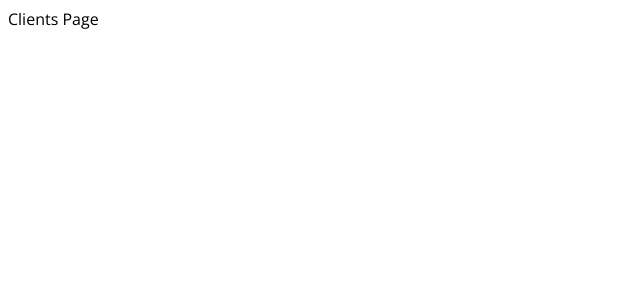
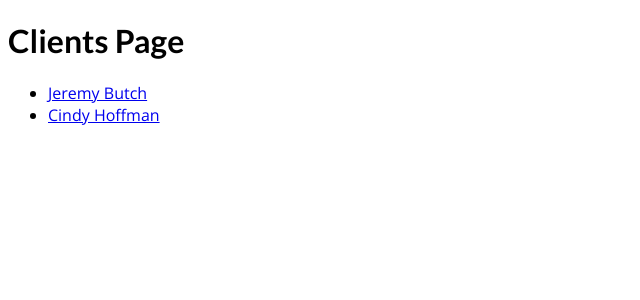
Before and after one commit to julia-joseph/next-learn, a Next.js app: page /clients in a window 1280 px wide. Shown: the top 300 px of the page, without its empty margins (0-640 px from the left). Built offline with nearby package versions, Linux system fonts and the light colour scheme.

Commit message:
clients page - dynamic route navigation

```diff
--- a/pages/clients/index.js
+++ b/pages/clients/index.js
@@ -1,7 +1,27 @@
+import Link from "next/link"
+
 const ClientsPage = () => {
+    const clients = [
+        {
+            id: 'jeremy',
+            name: 'Jeremy Butch'
+        },
+        {
+            id: 'cindy',
+            name: 'Cindy Hoffman'
+        },
+    ];
+
     return (
         <div>
-            Clients Page
+            <h1>Clients Page</h1>
+            <ul>
+                {clients.map(client => (
+                    <li key={client.id}>
+                        <Link href={`/clients/${client.id}`}>{client.name}</Link>
+                    </li>
+                ))}
+            </ul>
         </div>
     )
 }
```
